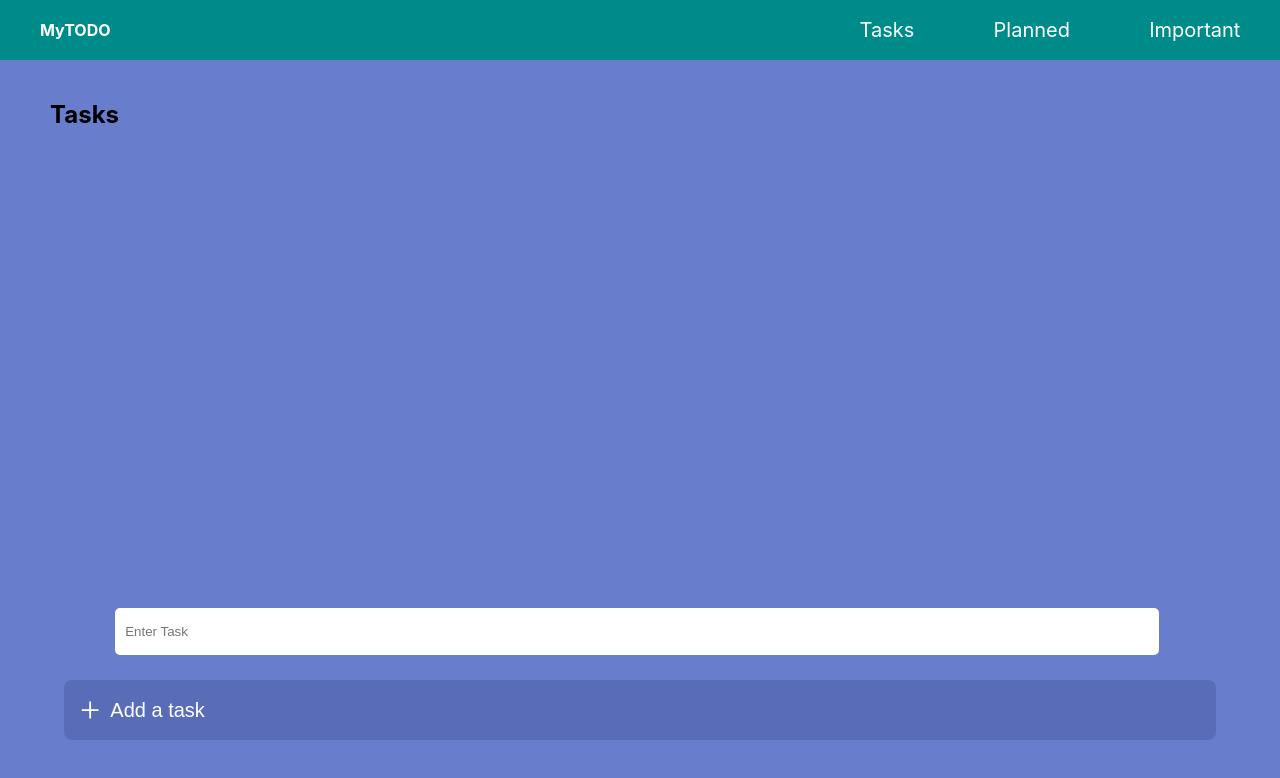
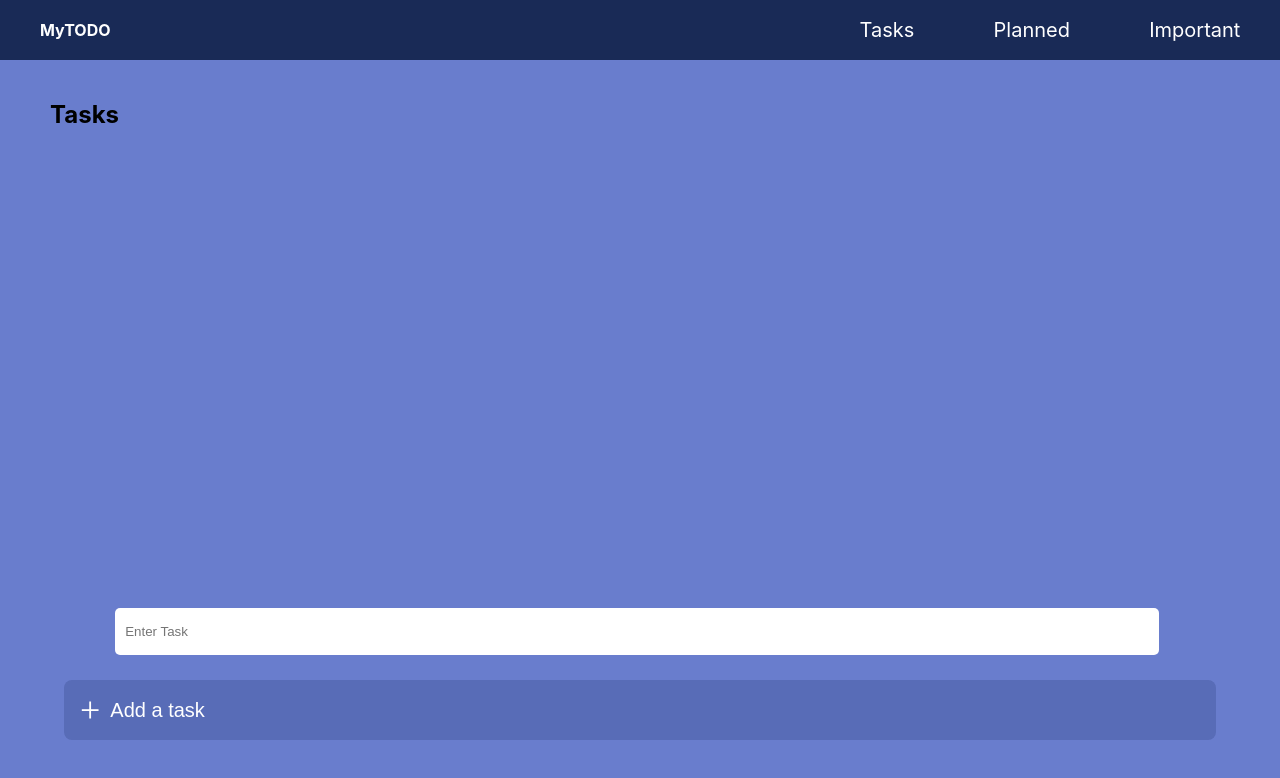
Before and after one commit to Muneeb926595/todo-app, a React (Create React App) app: page / in a window 1280 px wide. Shown: the top 778 px of the page. Built offline with nearby package versions, Linux system fonts and the light colour scheme.

Commit message:
Update NavBar.css

```diff
--- a/src/NavBar.css
+++ b/src/NavBar.css
@@ -1,7 +1,7 @@
 .myNav{
     height: 60px;
     width: 100%;
-    background-color: darkcyan;
+    background-color: #192A56;
     display:flex;
     justify-content: space-between;
     align-items: center;
```
